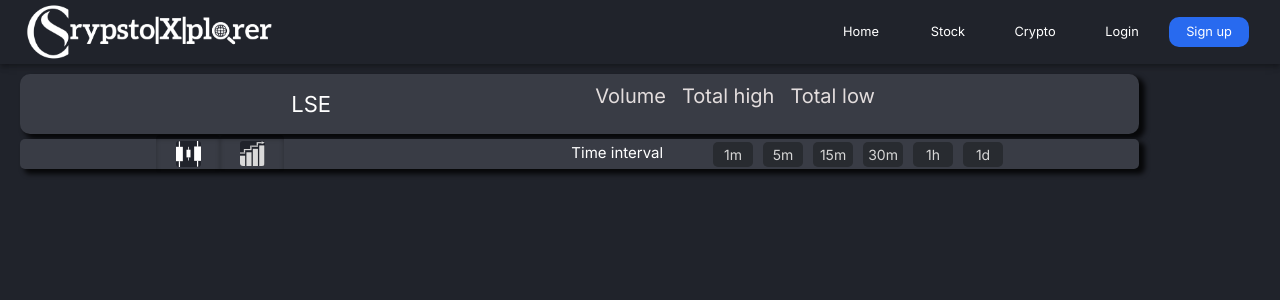
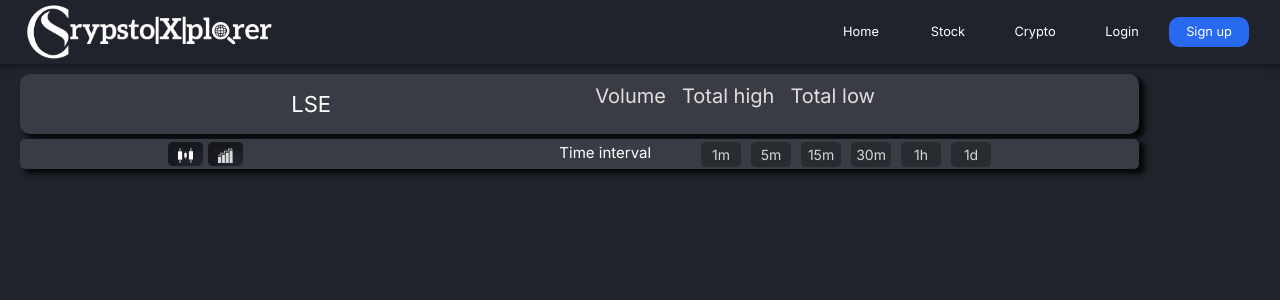
Before and after one commit to SEP-Group-28/Data-Explorer-FrontEnd, a React (Vite) app: page /stock in a window 1280 px wide. Shown: the top 300 px of the page. Built offline with nearby package versions, Linux system fonts and the light colour scheme.

Commit message:
Modify indicators

```diff
--- a/src/components/indicators/IndicatorMenuOne.jsx
+++ b/src/components/indicators/IndicatorMenuOne.jsx
@@ -30,7 +30,7 @@ const useStyles = makeStyles((theme) => ({
     transform: "scale(0.8)",
   },
   btn: {
-    width: "30px",
+    width: "35px",
     boxShadow: "inset 0px 4px 4px rgba(0, 0, 0, 0.25)",
   },
   formControl: {
@@ -66,18 +66,18 @@ const IndicatorMenuOne = () => {
 
   return (
     <div data-testid="internalSelect" className="indicator-select-btn">
-      <Button
+      <button className="indicator-img-btn"
         aria-controls="simple-menu"
         aria-haspopup="true"
         onClick={handleClick}
-        className={classes.btn}
+
       >
         <img
-          style={{ backgroundColor: "#20232B", borderRadius: "3px" }}
+
           src={candleStick}
           alt="candleStick"
         />
-      </Button>
+      </button>
       <Menu
         id="simple-menu"
         anchorEl={anchorEl}
--- a/src/components/indicators/IndicatorMenuTwo.jsx
+++ b/src/components/indicators/IndicatorMenuTwo.jsx
@@ -65,18 +65,17 @@ const IndicatorMenuTwo = () => {
 
   return (
     <div data-testid="externalIndicators" className="indicator-select-btn">
-      <Button
+      <button
         aria-controls="simple-menu"
         aria-haspopup="true"
         onClick={handleClick}
-        className={classes.btn}
+        className="indicator-img-btn"
       >
         <img
-          style={{ backgroundColor: "#20232B", borderRadius: "3px" }}
           src={Indicator}
           alt="indicators"
         />
-      </Button>
+      </button>
       <Menu
         id="simple-menu"
         anchorEl={anchorEl}
@@ -160,7 +159,7 @@ const IndicatorMenuTwo = () => {
                 control={
                   <Checkbox
                     className={classes.checkbox}
-                    style={{ color: "white"}}
+                    style={{ color: "white" }}
                     checked={stoch}
                     onChange={handleChange}
                     name="stoch"
```
